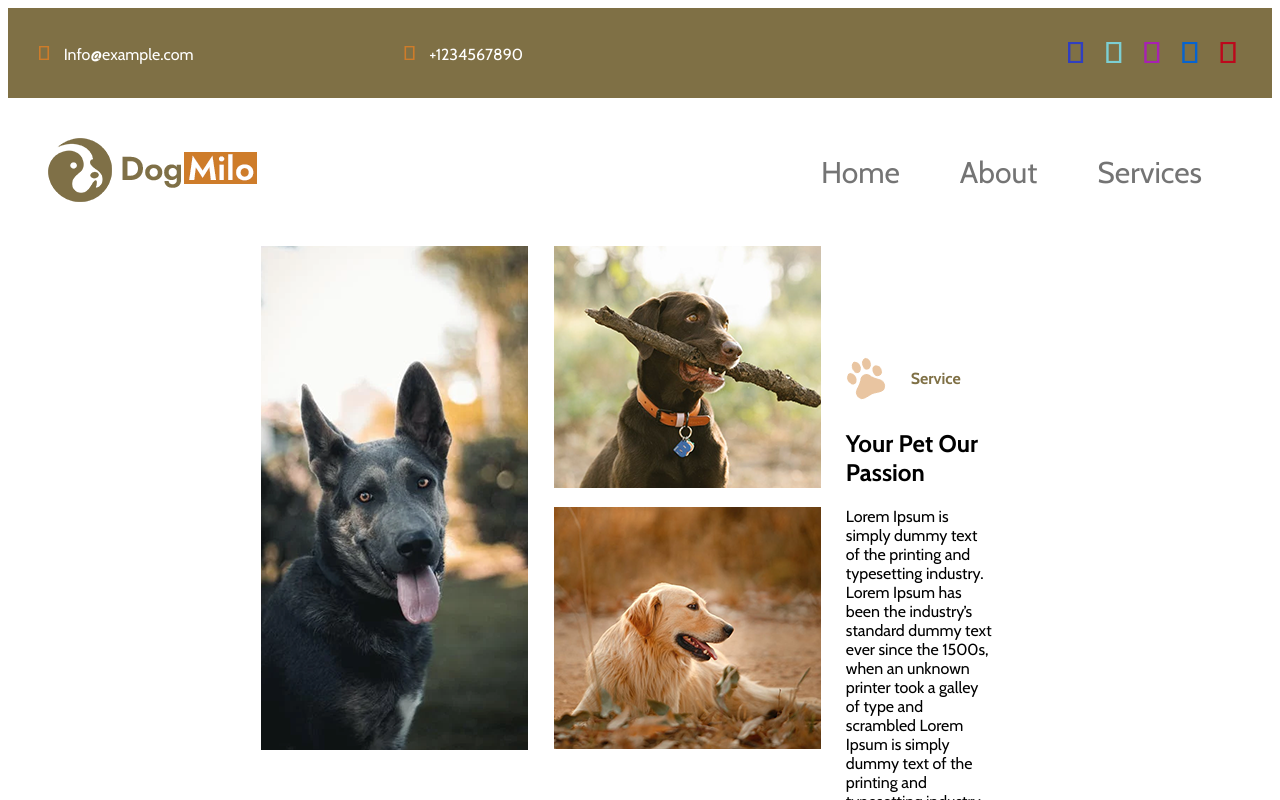
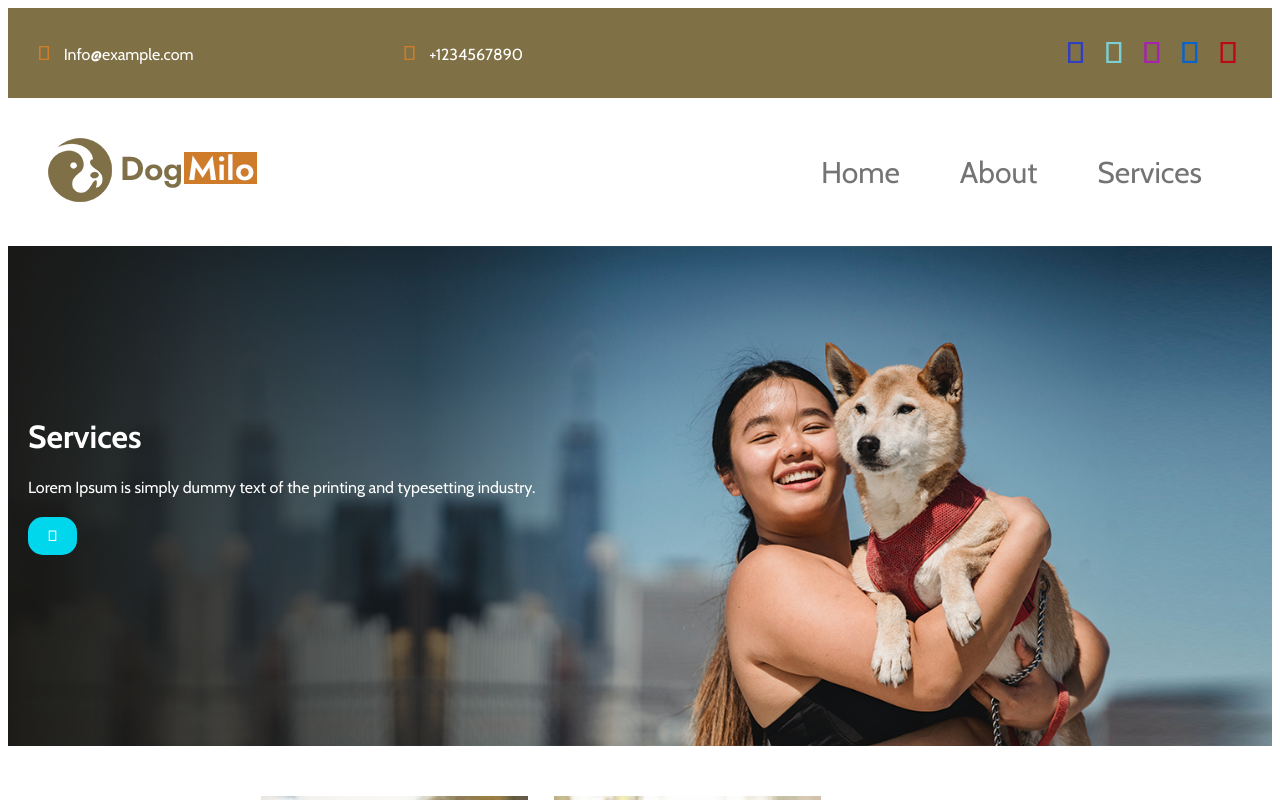
Before and after one commit to maurocazzato/proj-html-vuejs, a Vue app: page /Services in a window 1280 px wide. Shown: the top 800 px of the page. Built offline with nearby package versions, Linux system fonts and the light colour scheme.

Commit message:
jumbo about e services da sistemare

```diff
--- a/src/components/pages/appAbout.vue
+++ b/src/components/pages/appAbout.vue
@@ -9,6 +9,18 @@ export default {
 </script>
 
 <template>
+      <!-- jumbo about -->
+  <div class="backgroundbox">
+        <div class="jumbo-script">
+            <h1>About Us</h1>
+            <p>Lorem Ipsum is simply dummy text of the printing and typesetting industry.</p>
+
+            <div class="btn-jumbo">
+                <button type="button" class="custom-btn"><i class="fa-regular fa-circle-play"></i></button>
+            </div>
+          </div>
+    </div>
+
     <div class="welcome">
       <div class="text">
         <div class="head">
@@ -125,6 +137,38 @@ export default {
     font-family: 'Cabin', sans-serif;
 
 }
+// jumbo style
+.backgroundbox {
+  width: 100%;
+  height: 500px;
+  background-image: url('../../assets/banner4.png');
+  background-size: cover;
+  margin-bottom: 50px;
+}
+.jumbo-script{
+  padding: 150px 300px 150px 20px;
+    color: white;
+}
+.jumbo-script p{
+margin-top: 20px;
+}
+.btn-jumbo {
+      display: flex;
+      gap: 10px;
+      margin-top: 20px;
+    }
+
+.custom-btn {
+      border-radius: 15px;
+      background-color: rgba(0,215,236,255);
+      color: #fff;
+      padding: 10px 20px;
+      font-size: 15px;
+      cursor: pointer;
+      border: none;
+      outline: none;
+    }
+
     .welcome {
         display: flex;
         margin: auto;
--- a/src/components/pages/appServices.vue
+++ b/src/components/pages/appServices.vue
@@ -9,6 +9,17 @@ export default {
 </script>
 
 <template>
+         <!-- jumbo about -->
+  <div class="backgroundbox">
+        <div class="jumbo-script">
+            <h1>Services</h1>
+            <p>Lorem Ipsum is simply dummy text of the printing and typesetting industry.</p>
+
+            <div class="btn-jumbo">
+                <button type="button" class="custom-btn"><i class="fa-regular fa-circle-play"></i></button>
+            </div>
+          </div>
+    </div>
 
     <section id="from 1500">
 
@@ -116,7 +127,37 @@ export default {
     font-family: 'Cabin', sans-serif;
 
 }
+// jumbo style
+.backgroundbox {
+  width: 100%;
+  height: 500px;
+  background-image: url('../../assets/banner3.png');
+  background-size: cover;
+  margin-bottom: 50px;
+}
+.jumbo-script{
+  padding: 150px 300px 150px 20px;
+    color: white;
+}
+.jumbo-script p{
+margin-top: 20px;
+}
+.btn-jumbo {
+      display: flex;
+      gap: 10px;
+      margin-top: 20px;
+    }
 
+.custom-btn {
+      border-radius: 15px;
+      background-color: rgba(0,215,236,255);
+      color: #fff;
+      padding: 10px 20px;
+      font-size: 15px;
+      cursor: pointer;
+      border: none;
+      outline: none;
+    }
 .service {
     width: 60%;
     margin: auto;
```
Also changed, not shown: src/assets/banner3.png (added), src/assets/banner4.png (added).
